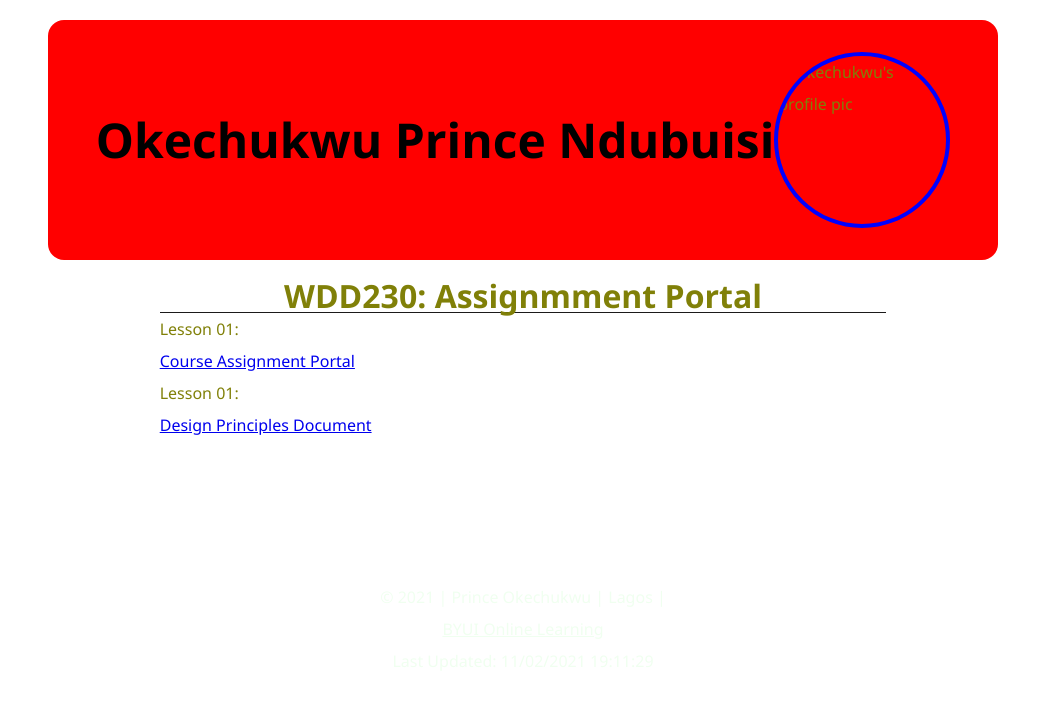
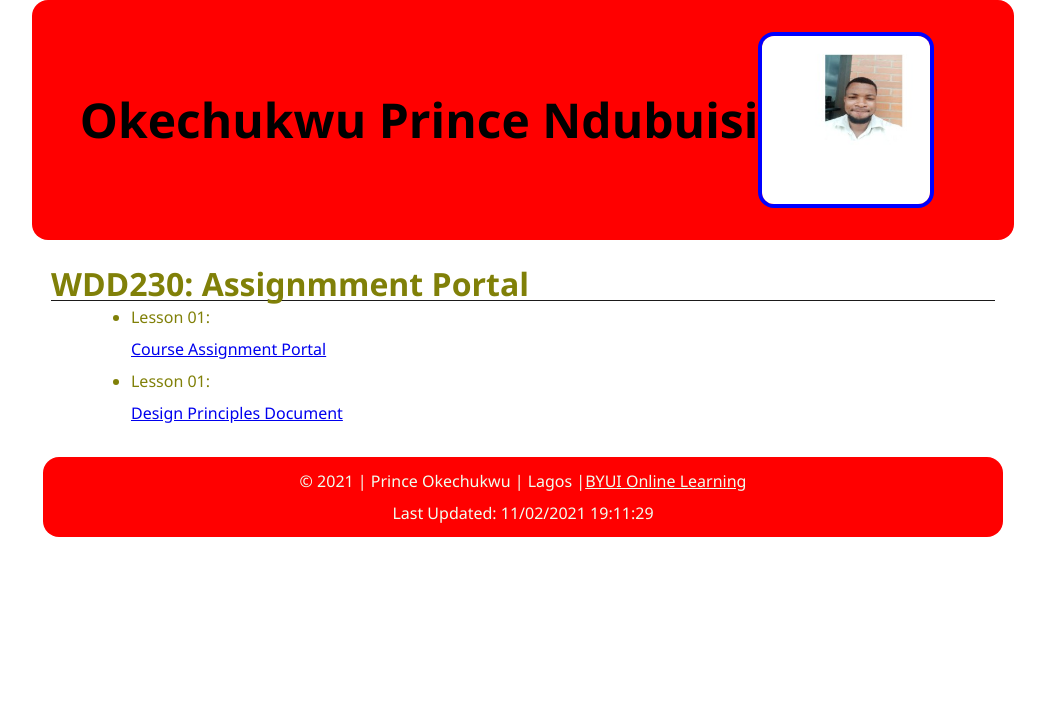
Before and after one commit to Okechukwup/okechukwup..github.io, a plain HTML site: page index.html in a window 1280 px wide. Shown: the whole page, without its empty margins (117-1162 px from the left). Drawn offline with Linux system fonts and the light colour scheme.

Commit message:
pictures and more css

```diff
--- a/CSS/style.css
+++ b/CSS/style.css
@@ -18,10 +18,10 @@ h1{
   }
   h2{
     font-size: 2rem;
-    text-align: center;
+    text-align: left;
     border-bottom:1px solid #1b1a1a;
   }
-header, main, footer{
+  main, footer{
     margin: 1.25rem auto;
     padding: .5rem;
     max-width: 960px;
@@ -42,18 +42,42 @@ footer a, footer{
   .profile-pic{
     display: flex;
     align-items: center;
+    float: right;
+    margin-right: 2rem;
   }
   .profile-pic img {
       width: 11rem;
       height: 11rem;
-	border-radius: 50%;
-	border: blue solid 4px;
+      border-radius: 1rem;
+      border: 4px solid blue;
   }
-ul li {
+  main li {
+    margin-left: 5rem;
+  }
+  footer li {
     list-style: none;
   }
+  footer {
+      width: 100%;
+      font-size: 1rem;
+      display: flex;
+      flex-direction: column;
+      align-items: center;
+      border-radius: 1rem;
+      margin-top: 1rem;
+    background-color: red;
+  }
 
-/* @ PHONE SCREEN */
+  footer ul {
+      display: flex;
+      justify-content: center;
+  }
+  .copy {
+      font-weight: 800px;
+  }
+
+
+  /* @ PHONE SCREEN
 
   @media (min-width: 820px) {
       .hero-container {
@@ -83,7 +107,7 @@ ul li {
       }
   }
 
-/* @ WEB SCREEN */
+  /* @ WEB SCREEN
 
   @media (min-width: 1200px) {
       .hero-container {
@@ -110,4 +134,4 @@ ul li {
           grid-template-columns: 1fr 1fr 1fr;
           padding: 0 7rem 7rem 7rem;
       }
-}
+  }*/
```
Also changed, not shown: images/profilepics.jpg (added). Lines whose indentation alone changed are shown as unchanged.
